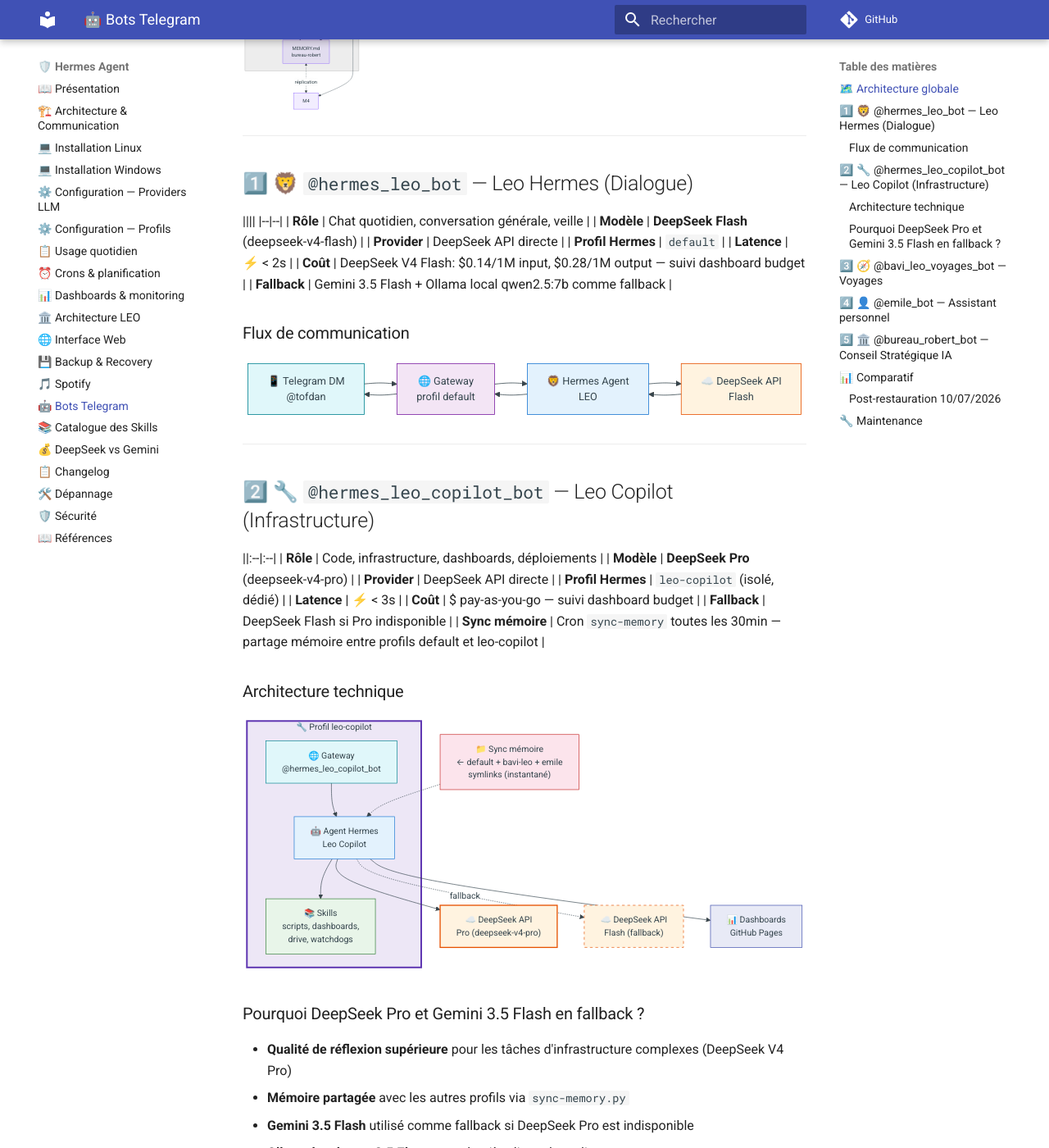
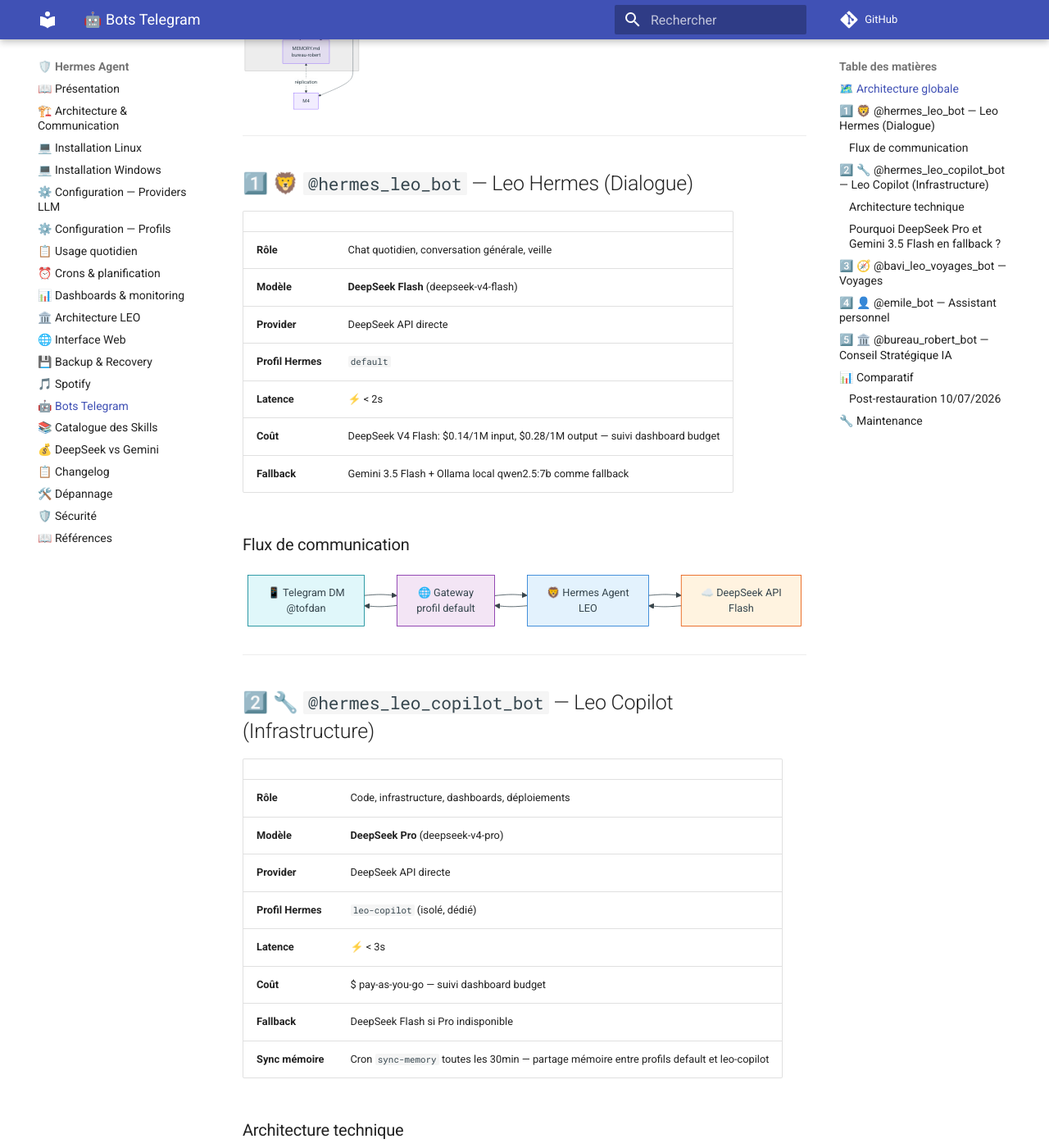
Before and after one commit to christophedanhier-hash/hermes-wiki, an MkDocs documentation site: the page built from docs/hermes/utilisation/bots-telegram.md, in a window 1280 px wide and 1400 px high, scrolled down 588 px. Shown: the whole window at 82% size. Built offline with MkDocs 1.6.1 and Material for MkDocs 9.7.7, drawn with Linux system fonts in a browser that asks for light colours; comment, search, counter and statistics services are not loaded; some of the changed text lies outside the part shown.

```diff
--- a/docs/hermes/utilisation/bots-telegram.md
+++ b/docs/hermes/utilisation/bots-telegram.md
@@ -67,8 +67,8 @@ flowchart TB
 
 ## 1️⃣ 🦁 `@hermes_leo_bot` — Leo Hermes (Dialogue)
 
-||||
-|--|--|
+| | |
+|---|---|
 | **Rôle** | Chat quotidien, conversation générale, veille |
 | **Modèle** | **DeepSeek Flash** (deepseek-v4-flash) |
 | **Provider** | DeepSeek API directe |
@@ -99,7 +99,8 @@ flowchart LR
 
 ## 2️⃣ 🔧 `@hermes_leo_copilot_bot` — Leo Copilot (Infrastructure)
 
-||:--|:--|
+| | |
+|:---|:---|
 | **Rôle** | Code, infrastructure, dashboards, déploiements |
 | **Modèle** | **DeepSeek Pro** (deepseek-v4-pro) |
 | **Provider** | DeepSeek API directe |
@@ -193,11 +194,11 @@ flowchart TB
 | **Modèle** | DeepSeek Flash | **DeepSeek Pro** | DeepSeek Flash | DeepSeek Flash | DeepSeek Pro |
 | **Latence** | ⚡ < 2s | ⚡ < 3s | ⚡ < 2s | ⚡ < 2s | ⚡ < 3s |
 | **Coût** | $0.14/$0.28 /1M tokens | $ pay-as-you-go | $0.14/$0.28 /1M tokens | $0.14/$0.28 /1M tokens | $ pay-as-you-go |
-|| **Usage principal** | Chat quotidien | **Infra, code** | Voyages | Assistant perso | Conseil stratégique |
-|| **Profil** | `default` | `leo-copilot` | `bavi-leo` | `emile` | `bureau-robert` |
-|| **Provider** | DeepSeek (+ Gemini/Ollama fallback) | DeepSeek | DeepSeek | DeepSeek | DeepSeek |
-|| **Accès invités** | ❌ | ❌ | ✅ | ❌ | ❌ |
-|| **Sync mémoire** | ✅ 30min | ✅ 30min | ✅ 30min | ✅ 30min | ✅ 30min |
+| **Usage principal** | Chat quotidien | **Infra, code** | Voyages | Assistant perso | Conseil stratégique |
+| **Profil** | `default` | `leo-copilot` | `bavi-leo` | `emile` | `bureau-robert` |
+| **Provider** | DeepSeek (+ Gemini/Ollama fallback) | DeepSeek | DeepSeek | DeepSeek | DeepSeek |
+| **Accès invités** | ❌ | ❌ | ✅ | ❌ | ❌ |
+| **Sync mémoire** | ✅ 30min | ✅ 30min | ✅ 30min | ✅ 30min | ✅ 30min |
 
 ### Post-restauration 10/07/2026
 
@@ -207,7 +208,7 @@ Suite à la perte du conteneur Docker LEO, le profil `leo-copilot` a été resta
 |:---------|:----|
 | `SOUL.md` cassé (symlink → `~/Projets_Dev/` inexistant) | Recréé vers `~/.hermes/profiles/default/SOUL.md` |
 | Vaults inaccessibles (`OBSIDIAN_VAULT_PATH`) | Mis à jour vers `~/.hermes/vault-*` |
-|| 28 crons restaurés | Maintenant 41 crons (39 actifs, croissance depuis la restauration) |
+| 28 crons restaurés | Maintenant 41 crons (39 actifs, croissance depuis la restauration) |
 | Gateway redémarrée | ✅ Connecté Telegram |
 
 **Leçons :**
```
Also changed, not shown: other parts of docs/hermes/utilisation/bots-telegram.md (+9 -9 lines).
